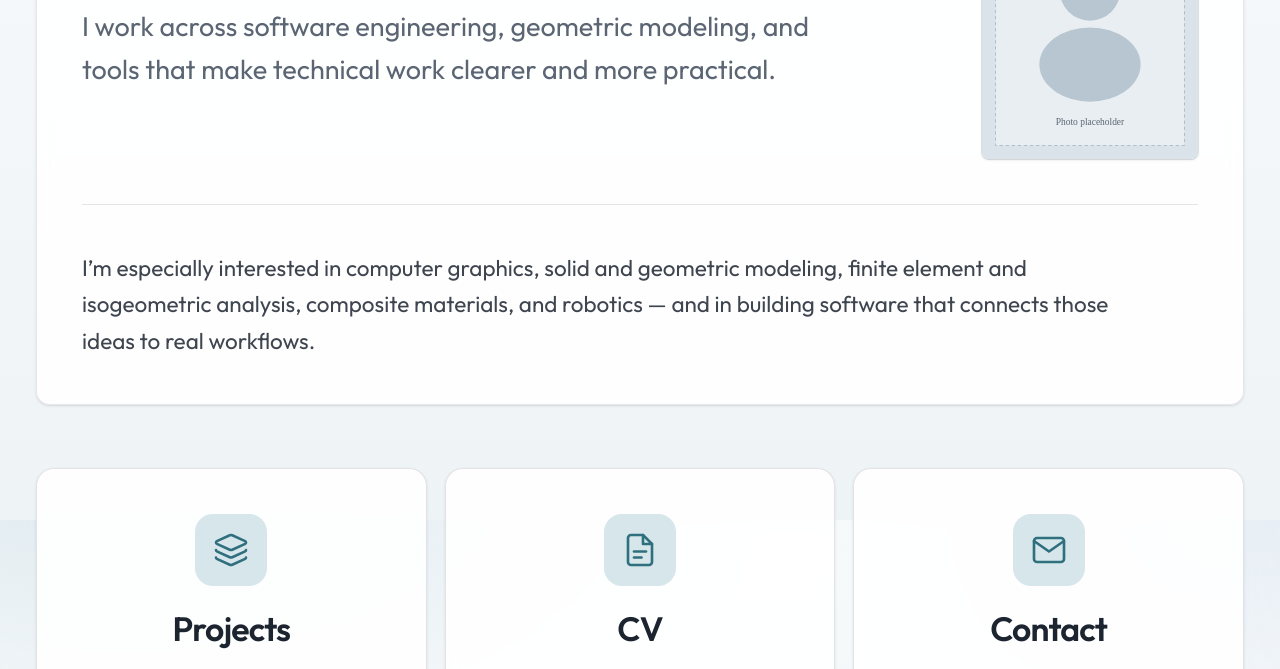
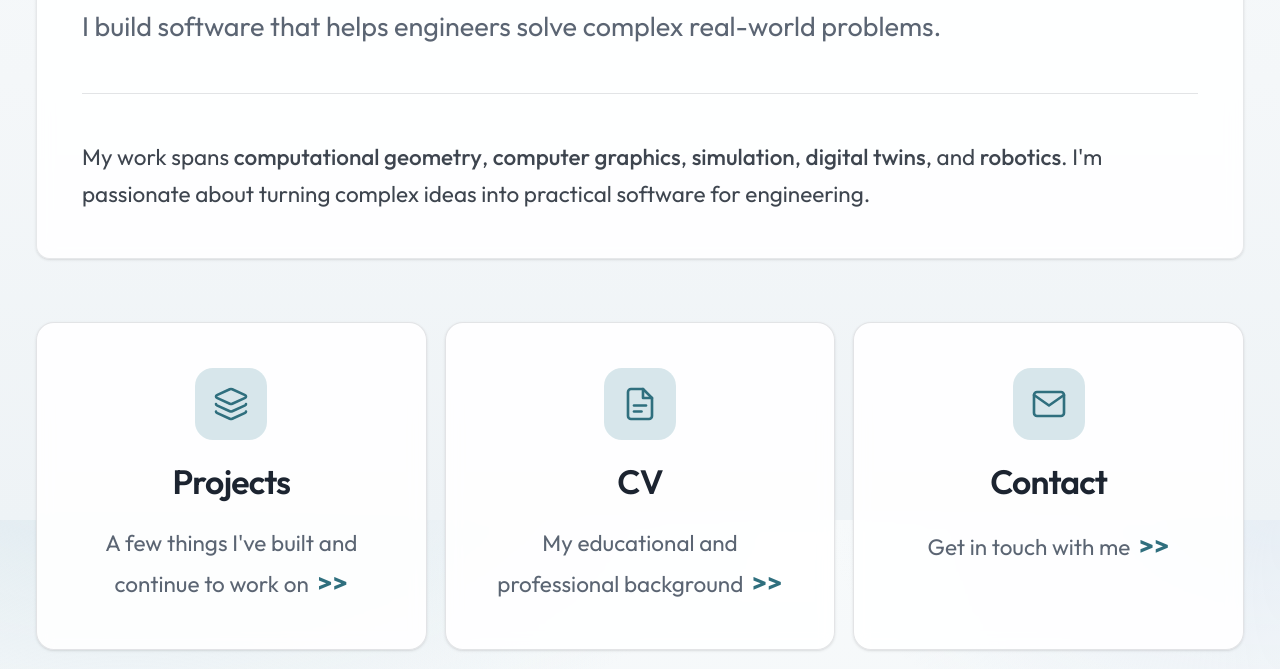
Before and after one commit to orbingol/orbingol.github.io, an Astro site: page / in a window 1280 px wide. Shown: the part 280-949 px from the top of the page. Built offline with nearby package versions, Linux system fonts and the light colour scheme; Astro itself is replaced by a stand-in of ours.

Commit message:
update index page

```diff
--- a/src/pages/index.astro
+++ b/src/pages/index.astro
@@ -26,11 +26,12 @@ const jsonLd = [
     <div class="grid w-full gap-x-10 gap-y-8 lg:grid-cols-[minmax(0,1fr)_auto] lg:items-start lg:gap-x-14">
       <div>
         <h1 class="text-5xl font-semibold leading-[1.1] tracking-tight text-[var(--color-ink)] sm:text-6xl lg:text-7xl">Hello, I am Onur.</h1>
-        <p class="mt-6 max-w-2xl text-xl leading-relaxed text-[var(--color-muted)] sm:text-2xl">
-          I work across software engineering, geometric modeling, and tools that make technical work clearer and more practical.
+        <p class="mt-6 max-w-3xl text-xl leading-relaxed text-[var(--color-muted)] sm:text-2xl">
+          I build software that helps engineers solve complex real-world problems.
         </p>
       </div>
       <div class="relative z-0 mx-auto w-full max-w-[12rem] lg:mx-0 lg:justify-self-end">
+      <!--
         <img
           src="/placeholders/photo.svg"
           alt="Portrait placeholder for Onur Rauf Bingol"
@@ -38,6 +39,7 @@ const jsonLd = [
           width="320"
           height="400"
         />
+      -->
       </div>
     </div>
 
@@ -45,8 +47,8 @@ const jsonLd = [
 
     <div class="grid w-full gap-8 lg:grid-cols-[99fr_1fr] lg:gap-10">
       <p class="text-lg leading-relaxed text-[var(--color-ink)]/85 sm:text-xl">
-        I’m especially interested in computer graphics, solid and geometric modeling, finite element and isogeometric analysis, composite materials, and robotics — and in building
-        software that connects those ideas to real workflows.
+        My work spans <strong class="font-medium">computational geometry</strong>, <strong class="font-medium">computer graphics</strong>, <strong class="font-medium">simulation</strong>, <strong class="font-medium">digital twins</strong>, and <strong class="font-medium">robotics</strong>.
+        I'm passionate about turning complex ideas into practical software for engineering.
       </p>
       <div aria-hidden="true"></div>
     </div>
```
